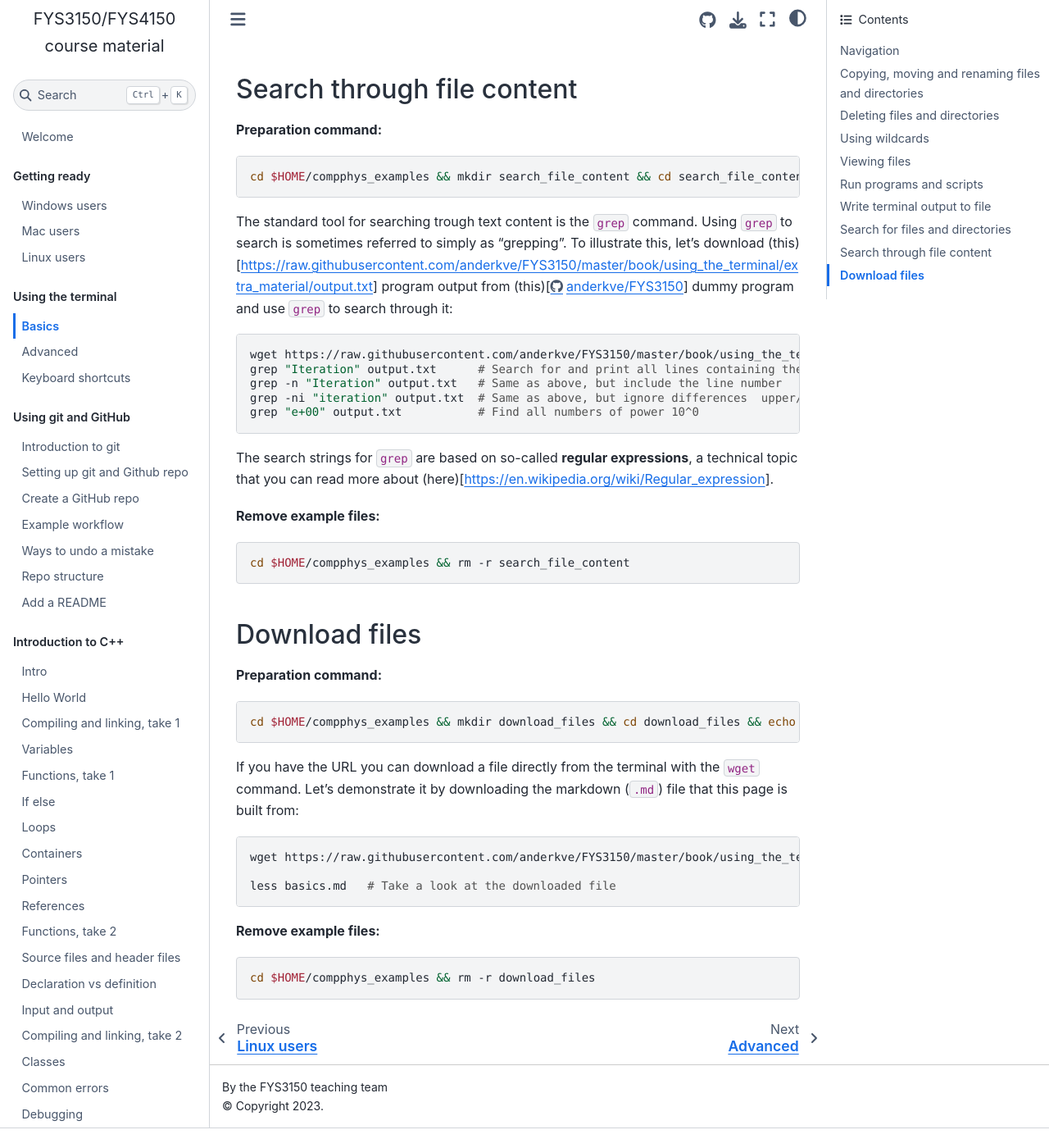
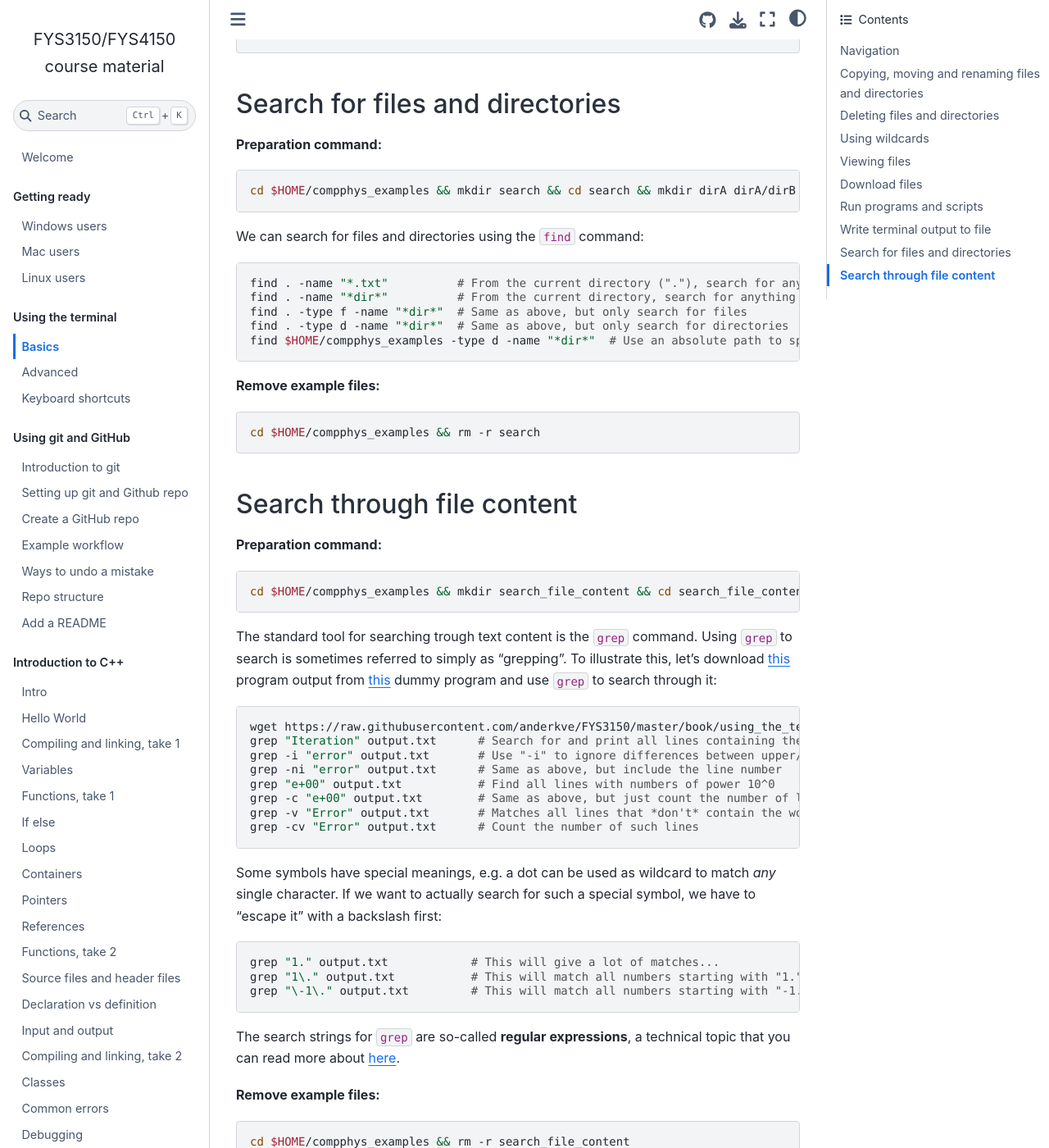
Before and after one commit to anderkve/FYS3150, a Jupyter Book: the page built from book/using_the_terminal/basics.md, in a window 1280 px wide and 1400 px high, scrolled down 6581 px. Shown: the whole window at 82% size. Built offline with Jupyter Book 1.0.4 settings and Sphinx 7.4.7 and the Sphinx Book theme 1.1.4, drawn with Linux system fonts in a browser that asks for light colours; before the commit the page ends 7957 px from its top, so only the background shows below that; some of the changed text lies outside the part shown.

Commit message:
Terminal section: more work on grep

````diff
--- a/book/using_the_terminal/basics.md
+++ b/book/using_the_terminal/basics.md
@@ -167,6 +167,27 @@ Viewing files like this only works for text-based (i.e. human readable) files. F
 ```
 
 
+## Download files
+
+**Preparation command:**
+```sh
+cd $HOME/compphys_examples && mkdir download_files && cd download_files && echo "" && echo "current directory: $(pwd)" && echo ""
+```
+
+If you have the URL you can download a file directly from the terminal with the `wget` command. Let's demonstrate it by downloading the markdown (`.md`) file that this page is built from:
+
+```sh
+wget https://raw.githubusercontent.com/anderkve/FYS3150/master/book/using_the_terminal/basics.md
+
+less basics.md   # Take a look at the downloaded file
+```
+
+**Remove example files:**
+```sh
+cd $HOME/compphys_examples && rm -r download_files
+```
+
+
 ## Run programs and scripts
 
 **Preparation command:**
@@ -270,18 +291,28 @@ cd $HOME/compphys_examples && mkdir search_file_content && cd search_file_conten
 ```
 
 The standard tool for searching trough text content is the `grep` command. Using `grep` to search is sometimes referred to simply as "grepping".
-To illustrate this, let's download (this)[https://raw.githubusercontent.com/anderkve/FYS3150/master/book/using_the_terminal/extra_material/output.txt] program output from (this)[https://github.com/anderkve/FYS3150/blob/master/book/using_the_terminal/extra_material/random_program.py] dummy program and use `grep` to search through it:
+To illustrate this, let's download [this](https://raw.githubusercontent.com/anderkve/FYS3150/master/book/using_the_terminal/extra_material/output.txt) program output from [this](https://github.com/anderkve/FYS3150/blob/master/book/using_the_terminal/extra_material/random_program.py) dummy program and use `grep` to search through it:
 
 ```sh
 wget https://raw.githubusercontent.com/anderkve/FYS3150/master/book/using_the_terminal/extra_material/output.txt  # Dowload the dummy program output
 grep "Iteration" output.txt      # Search for and print all lines containing the word "Iteration"
-grep -n "Iteration" output.txt   # Same as above, but include the line number
-grep -ni "iteration" output.txt  # Same as above, but ignore differences  upper/lower case
-grep "e+00" output.txt           # Find all numbers of power 10^0
-
+grep -i "error" output.txt       # Use "-i" to ignore differences between upper/lower case letters
+grep -ni "error" output.txt      # Same as above, but include the line number
+grep "e+00" output.txt           # Find all lines with numbers of power 10^0
+grep -c "e+00" output.txt        # Same as above, but just count the number of lines
+grep -v "Error" output.txt       # Matches all lines that *don't* contain the word "Error"
+grep -cv "Error" output.txt      # Count the number of such lines
 ```
 
-The search strings for `grep` are based on so-called **regular expressions**, a technical topic that you can read more about (here)[https://en.wikipedia.org/wiki/Regular_expression].
+Some symbols have special meanings, e.g. a dot can be used as wildcard to match *any* single character. If we want to actually search for such a special symbol, we have to "escape it" with a backslash first:
+
+```sh
+grep "1." output.txt            # This will give a lot of matches...
+grep "1\." output.txt           # This will match all numbers starting with "1."
+grep "\-1\." output.txt         # This will match all numbers starting with "-1."
+```
+
+The search strings for `grep` are so-called **regular expressions**, a technical topic that you can read more about [here](https://en.wikipedia.org/wiki/Regular_expression).
 
 
 **Remove example files:**
@@ -291,25 +322,6 @@ cd $HOME/compphys_examples && rm -r search_file_content
 
 
 
-## Download files
-
-**Preparation command:**
-```sh
-cd $HOME/compphys_examples && mkdir download_files && cd download_files && echo "" && echo "current directory: $(pwd)" && echo ""
-```
-
-If you have the URL you can download a file directly from the terminal with the `wget` command. Let's demonstrate it by downloading the markdown (`.md`) file that this page is built from:
-
-```sh
-wget https://raw.githubusercontent.com/anderkve/FYS3150/master/book/using_the_terminal/basics.md
-
-less basics.md   # Take a look at the downloaded file
-```
-
-**Remove example files:**
-```sh
-cd $HOME/compphys_examples && rm -r download_files
-```
 
 
 <!--
````
